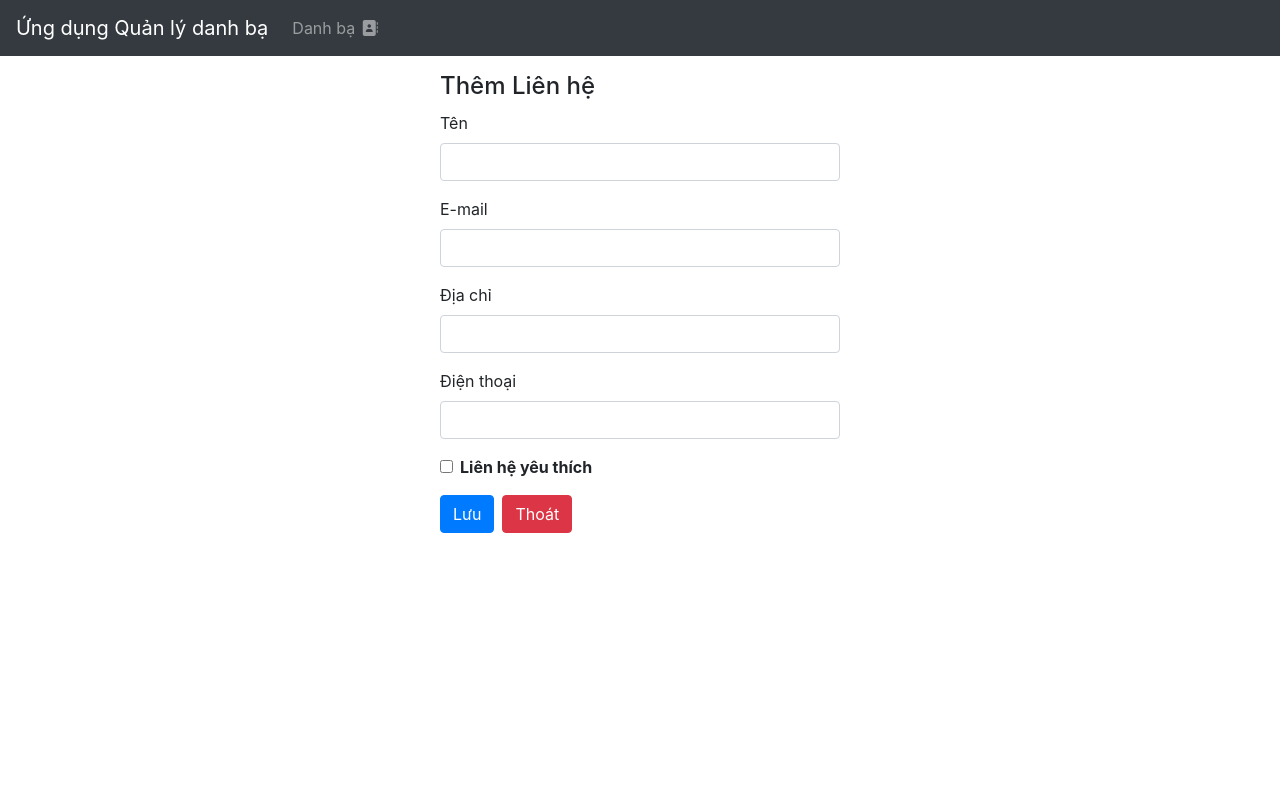
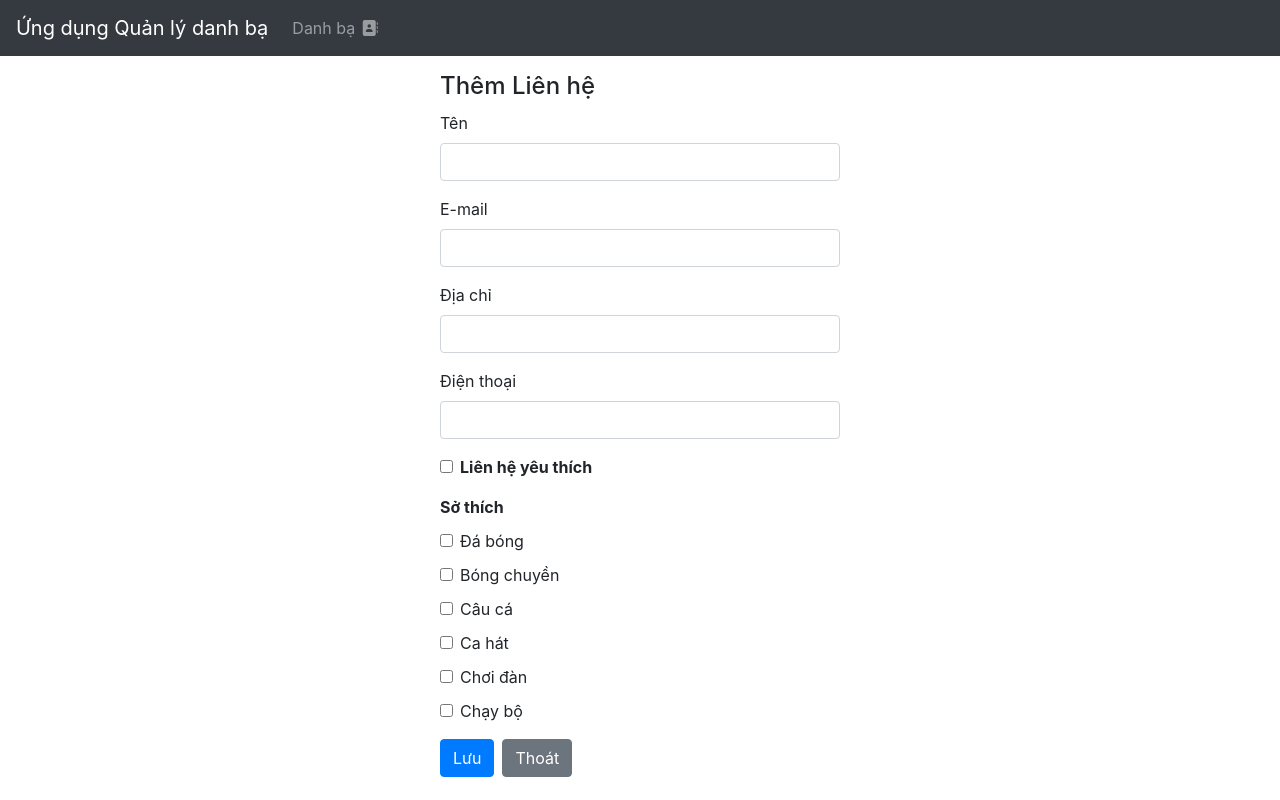
Before and after one commit to DuyTan023/DC24V7K529_Phan_Duy_Tan_FRONTEND, a Vue app: page /contacts/add in a window 1280 px wide. Built offline with nearby package versions, Linux system fonts and the light colour scheme.

Commit message:
Cạp nhat bao tap lam them

```diff
--- a/src/components/ContactCard.vue
+++ b/src/components/ContactCard.vue
@@ -24,6 +24,13 @@ export default {
       {{ contact.phone }}
     </div>
     <div class="p-1">
+      <strong>Sở thích:&nbsp;</strong>
+      <span v-if="contact.hobbies && contact.hobbies.length">
+        {{ contact.hobbies.join(", ") }}
+      </span>
+      <span v-else>Không có</span>
+    </div>
+    <div class="p-1">
       <strong>Liên hệ yêu thích:&nbsp;</strong>
       <i v-if="contact.favorite" class="fas fa-check"></i>
       <i v-else class="fas fa-times"></i>
--- a/src/components/ContactForm.vue
+++ b/src/components/ContactForm.vue
@@ -1,5 +1,7 @@
+
 <template>
   <Form @submit="submitContact" :validation-schema="contactFormSchema">
+    <!-- Tên -->
     <div class="form-group">
       <label for="name">Tên</label>
 
@@ -12,6 +14,8 @@
 
       <ErrorMessage name="name" class="error-feedback" />
     </div>
+
+    <!-- Email -->
     <div class="form-group">
       <label for="email">E-mail</label>
 
@@ -24,6 +28,8 @@
 
       <ErrorMessage name="email" class="error-feedback" />
     </div>
+
+    <!-- Địa chỉ -->
     <div class="form-group">
       <label for="address">Địa chỉ</label>
 
@@ -36,6 +42,8 @@
 
       <ErrorMessage name="address" class="error-feedback" />
     </div>
+
+    <!-- Điện thoại -->
     <div class="form-group">
       <label for="phone">Điện thoại</label>
 
@@ -48,29 +56,67 @@
 
       <ErrorMessage name="phone" class="error-feedback" />
     </div>
+
+    <!-- Yêu thích -->
     <div class="form-group form-check">
       <input
-        name="favorite"
         type="checkbox"
         class="form-check-input"
+        id="favorite"
         v-model="contactLocal.favorite"
       />
 
-      <label for="favorite" class="form-check-label">
+      <label class="form-check-label" for="favorite">
         <strong>Liên hệ yêu thích</strong>
       </label>
     </div>
+
+    <!-- Sở thích -->
     <div class="form-group">
-      <button class="btn btn-primary">Lưu</button>
+      <label><strong>Sở thích</strong></label>
+
+      <div
+        class="form-check"
+        v-for="hobby in availableHobbies"
+        :key="hobby"
+      >
+        <input
+          class="form-check-input"
+          type="checkbox"
+          :id="hobby"
+          :value="hobby"
+          v-model="contactLocal.hobbies"
+        />
+
+        <label
+          class="form-check-label"
+          :for="hobby"
+        >
+          {{ hobby }}
+        </label>
+      </div>
+    </div>
+
+    <!-- Button -->
+    <div class="form-group mt-3">
+      <button class="btn btn-primary">
+        Lưu
+      </button>
+
       <button
         v-if="contactLocal._id"
         type="button"
-        class="ml-2 btn btn-danger"
+        class="btn btn-danger ml-2"
         @click="deleteContact"
       >
         Xóa
       </button>
-      <button type="button" class="ml-2 btn btn-danger" @click="Cancel">
+
+      <button
+        type="button"
+        class="btn btn-secondary ml-2"
+        @click="Cancel"
+      >
         Thoát
       </button>
     </div>
@@ -78,61 +124,89 @@
 </template>
 
 <script>
+import { ErrorMessage, Field, Form } from "vee-validate";
 import * as yup from "yup";
-import { Form, Field, ErrorMessage } from "vee-validate";
+
 export default {
   components: {
     Form,
     Field,
     ErrorMessage,
   },
+
+  props: {
+    contact: {
+      type: Object,
+      required: true,
+    },
+  },
+
   emits: ["submit:contact", "delete:contact"],
-  props: {
-    contact: { type: Object, required: true },
-  },
+
   data() {
-    const contactFormSchema = yup.object().shape({
+    const contactFormSchema = yup.object({
       name: yup
         .string()
         .required("Tên phải có giá trị.")
-        .min(2, "Tên phải ít nhất 2 ký tự.")
-        .max(50, "Tên có nhiều nhất 50 ký tự."),
+        .min(2, "Tên ít nhất 2 ký tự.")
+        .max(50, "Tên tối đa 50 ký tự."),
+
       email: yup
         .string()
-        .email("E-mail không đúng.")
-        .max(50, "E-mail tối đa 50 ký tự."),
-      address: yup.string().max(100, "Địa chỉ tối đa 100 ký tự."),
+        .email("Email không hợp lệ.")
+        .max(50, "Email tối đa 50 ký tự."),
+
+      address: yup
+        .string()
+        .max(100, "Địa chỉ tối đa 100 ký tự."),
+
       phone: yup
         .string()
         .matches(
-          /((09|03|07|08|05)+([0-9]{8})\b)/g,
-          "Số điện thoại không hợp lệ.",
+          /(09|03|07|08|05)+([0-9]{8})\b/,
+          "Số điện thoại không hợp lệ."
         ),
     });
+
     return {
-      // Chúng ta sẽ không muốn hiệu chỉnh props, nên tạo biến cục bộ
-      // contactLocal để liên kết với các input trên form
-      contactLocal: this.contact,
+      contactLocal: {
+        ...this.contact,
+        hobbies: Array.isArray(this.contact.hobbies)
+          ? [...this.contact.hobbies]
+          : [],
+      },
+
+      availableHobbies: [
+        "Đá bóng",
+        "Bóng chuyền",
+        "Câu cá",
+        "Ca hát",
+        "Chơi đàn",
+        "Chạy bộ",
+      ],
+
       contactFormSchema,
     };
   },
+
   methods: {
     submitContact() {
       this.$emit("submit:contact", this.contactLocal);
     },
+
     deleteContact() {
-      this.$emit("delete:contact", this.contactLocal.id);
+      this.$emit("delete:contact", this.contactLocal._id);
     },
-  },
-  Cancel() {
-    const reply = window.confirm(
-      "You have unsaved changes! Do you want to leave?",
-    );
-    if (!reply) {
-      // stay on the page if
-      // user clicks 'Cancel'
-      return false;
-    } else this.$router.push({ name: "contactbook" });
+
+    Cancel() {
+      const reply = window.confirm(
+        "Bạn có thay đổi chưa lưu. Bạn có muốn thoát không?"
+      );
+
+      if (reply) {
+        this.$router.push({ name: "contactbook" });
+      }
+    },
   },
 };
 </script>
--- a/src/router/index.js
+++ b/src/router/index.js
@@ -1,4 +1,5 @@
 import ContactBook from "@/views/ContactBook.vue";
+
 import { createRouter, createWebHistory } from "vue-router";
 const routes = [
   {
@@ -6,7 +7,16 @@ const routes = [
     name: "contactbook",
     component: ContactBook,
   },
-
+  {
+    path: "/login",
+    name: "login",
+    component: () => import("@/views/Login.vue"),
+  },
+  {
+    path: "/register",
+    name: "register",
+    component: () => import("@/views/Register.vue"),
+  },
   {
     path: "/:pathMatch(.*)*",
     name: "notfound",
--- a/src/views/ContactBook.vue
+++ b/src/views/ContactBook.vue
@@ -21,9 +21,13 @@
         <button class="btn btn-sm btn-success" @click="goToAddContact">
           <i class="fas fa-plus"></i> Thêm mới
         </button>
+         <button class="btn btn-sm btn-info" @click="goToLogin">
+          <i class="fas fa-sign-in-alt"></i> Đăng nhập
+        </button>
         <button class="btn btn-sm btn-danger" @click="removeAllContacts">
           <i class="fas fa-trash"></i> Xóa tất cả
         </button>
+
       </div>
     </div>
     <div class="mt-3 col-md-6">
@@ -49,8 +53,8 @@
 </template>
 <script>
 import ContactCard from "@/components/ContactCard.vue";
+import ContactList from "@/components/ContactList.vue";
 import InputSearch from "@/components/InputSearch.vue";
-import ContactList from "@/components/ContactList.vue";
 import ContactService from "@/services/contact.service";
 export default {
   components: {
@@ -121,6 +125,9 @@ export default {
     goToAddContact() {
       this.$router.push({ name: "contact.add" });
     },
+     goToLogin() {
+    this.$router.push({ name: "login" });
+  },
   },
   mounted() {
     this.refreshList();
```
